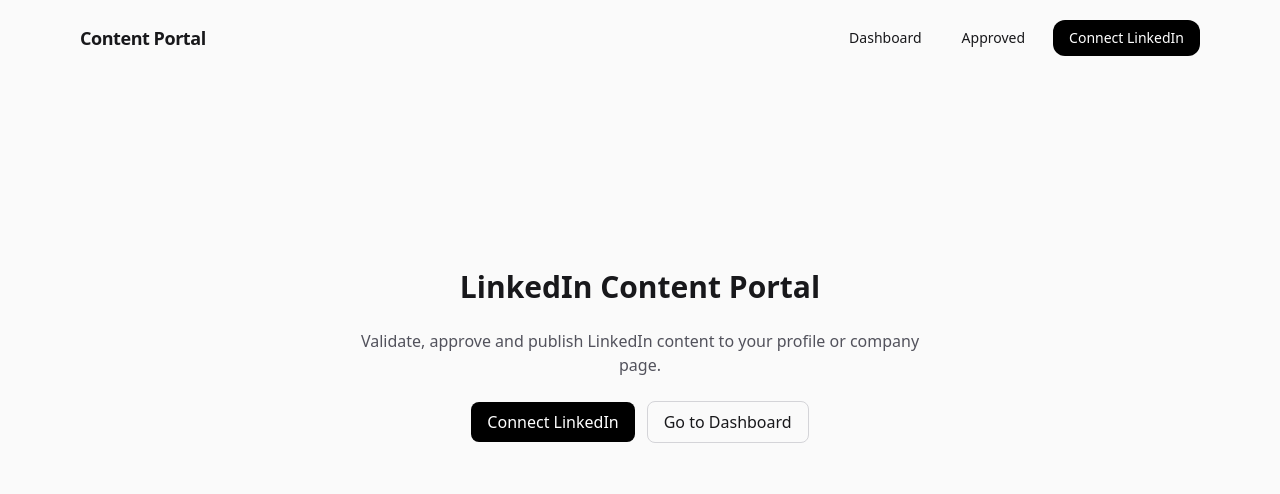
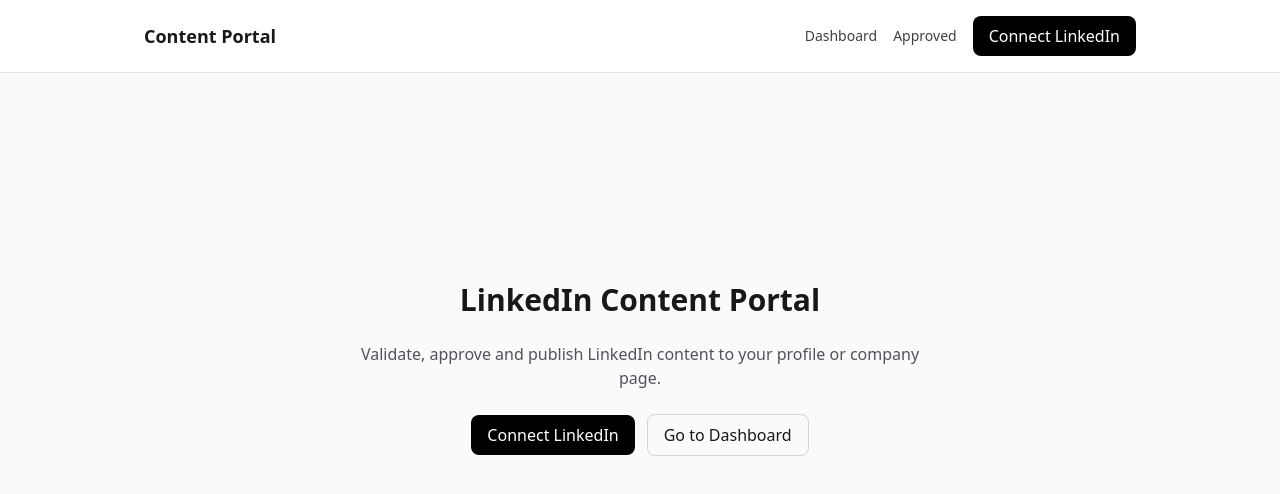
Before and after one commit to camilleyeyou/Content-Validation-System, a Next.js app in the folder portal/frontend/: page / in a window 1280 px wide. Shown: the top 494 px of the page. Built offline with nearby package versions, Linux system fonts and the light colour scheme; no server answers.

Commit message:
Optimize frontend

```diff
--- a/portal/frontend/app/approved/page.tsx
+++ b/portal/frontend/app/approved/page.tsx
@@ -1,4 +1,3 @@
-// portal/frontend/app/approved/page.tsx
 "use client";
 
 import { useEffect, useState } from "react";
@@ -17,7 +16,6 @@
   const [selected, setSelected] = useState<Record<string, boolean>>({});
   const [loading, setLoading] = useState(false);
   const [err, setErr] = useState<string | null>(null);
-  const [published, setPublished] = useState<string[]>([]);
 
   const load = async () => {
     setErr(null);
@@ -42,12 +40,12 @@
     setLoading(true);
     setErr(null);
     try {
-      const res = await apiPost<{ successful: number; results: any[] }>(
+      const res = await apiPost<{ successful: number }>(
         "/api/approved/publish",
         { ids, target: "AUTO", publish_now: true }
       );
-      setPublished(ids);
-      alert(`Published ${res.successful} posts.`);
+      alert(`Published ${res.successful} post(s).`);
+      setSelected({});
       await load();
     } catch (e: any) {
       setErr(e.message || "Failed to publish");
@@ -71,8 +69,8 @@
   };
 
   return (
-    <div className="mx-auto max-w-4xl p-6">
-      <div className="mb-6 flex items-center justify-between">
+    <div className="space-y-6">
+      <div className="flex items-center justify-between">
         <h2 className="text-xl font-semibold">Approved queue</h2>
         <div className="flex items-center gap-2">
           <button
@@ -92,21 +90,16 @@
         </div>
       </div>
 
-      {err && <div className="mb-4 rounded-lg border border-red-300 bg-red-50 p-3 text-sm text-red-800">{err}</div>}
+      {err && <div className="rounded-lg border border-red-300 bg-red-50 p-3 text-sm text-red-800">{err}</div>}
 
-      <div className="grid gap-4">
+      <div className="rounded-xl border border-zinc-200 bg-white">
+        <div className="border-b border-zinc-200 p-4 text-sm font-medium">Ready to publish</div>
         {rows.length === 0 ? (
-          <div className="rounded-xl border border-zinc-200 bg-white p-6 text-zinc-600">
-            Nothing here yet. Run a batch from the Dashboard.
-          </div>
+          <div className="p-6 text-zinc-600">Nothing here yet. Run a batch from the Dashboard.</div>
         ) : (
-          rows.map((r) => (
-            <label
-              key={r.id}
-              className={`block rounded-xl border p-4 ${
-                selected[r.id] ? "border-black bg-zinc-50" : "border-zinc-200 bg-white"
-              }`}
-            >
+          <div className="divide-y divide-zinc-200">
+            {rows.map((r) => (
+              <div key={r.id} className="p-4">
                 <div className="mb-2 flex items-center justify-between">
                   <div className="text-sm text-zinc-500">{r.status}</div>
                   <input
@@ -118,7 +111,8 @@
                   />
                 </div>
 
-              <div className="whitespace-pre-wrap">{r.content}</div>
+                {/* FULL content — no clamping or truncation */}
+                <pre className="whitespace-pre-wrap break-words text-sm">{r.content}</pre>
 
                 {r.hashtags?.length > 0 && (
                   <div className="mt-2 flex flex-wrap gap-2">
@@ -135,14 +129,9 @@
                     {r.error_message}
                   </div>
                 )}
-
-              {published.includes(r.id) && (
-                <div className="mt-2 rounded-md border border-emerald-300 bg-emerald-50 p-2 text-xs text-emerald-900">
-                  Published
               </div>
-              )}
-            </label>
-          ))
+            ))}
+          </div>
         )}
       </div>
     </div>
--- a/portal/frontend/app/dashboard/page.tsx
+++ b/portal/frontend/app/dashboard/page.tsx
@@ -1,10 +1,10 @@
-// portal/frontend/app/dashboard/page.tsx
 "use client";
 
 import { useEffect, useState } from "react";
 import { apiGet, apiPost } from "@/lib/api";
 
 type Me = { sub: string; name: string; email?: string | null; org_preferred?: string | null };
+type Org = { id: string; urn: string };
 type Post = {
   id: string;
   lifecycle: "PUBLISHED" | "DRAFT";
@@ -15,6 +15,7 @@
 
 export default function DashboardPage() {
   const [me, setMe] = useState<Me | null>(null);
+  const [orgs, setOrgs] = useState<Org[]>([]);
   const [posts, setPosts] = useState<Post[]>([]);
   const [loading, setLoading] = useState(false);
   const [err, setErr] = useState<string | null>(null);
@@ -22,11 +23,24 @@
   useEffect(() => {
     (async () => {
       try {
-        const [m, p] = await Promise.all([apiGet<Me>("/api/me"), apiGet<Post[]>("/api/posts")]);
+        const m = await apiGet<Me>("/api/me");
         setMe(m);
+      } catch (e: any) {
+        setErr(e.message || "Failed to load /api/me");
+      }
+
+      try {
+        const o = await apiGet<{ orgs: Org[] }>("/api/orgs");
+        setOrgs(o.orgs || []);
+      } catch {
+        // Some users won’t have org scopes; ignore here.
+      }
+
+      try {
+        const p = await apiGet<Post[]>("/api/posts");
         setPosts(p);
       } catch (e: any) {
-        setErr(e.message || "Failed to load");
+        setErr(e.message || "Failed to load /api/posts");
       }
     })();
   }, []);
@@ -45,15 +59,14 @@
   };
 
   return (
-    <div className="mx-auto max-w-4xl p-6">
-      <div className="mb-6 flex items-center justify-between">
+    <div className="space-y-6">
+      <div className="flex items-center justify-between">
         <div>
           <h2 className="text-xl font-semibold">Dashboard</h2>
           <p className="text-sm text-zinc-600">
             {me ? `Signed in as ${me.name}${me.org_preferred ? ` • Org: ${me.org_preferred}` : ""}` : "Not signed in"}
           </p>
         </div>
-
         <button
           onClick={runBatch}
           disabled={loading}
@@ -63,18 +76,34 @@
         </button>
       </div>
 
-      {err && <div className="mb-4 rounded-lg border border-red-300 bg-red-50 p-3 text-sm text-red-800">{err}</div>}
+      {orgs.length > 0 && (
+        <div className="rounded-xl border border-zinc-200 bg-white p-4">
+          <div className="mb-2 text-sm font-medium">Organizations</div>
+          <div className="flex flex-wrap gap-2">
+            {orgs.map((o) => (
+              <span key={o.id} className="rounded-full bg-zinc-100 px-3 py-1 text-xs text-zinc-700">
+                {o.id} <span className="text-zinc-400">({o.urn})</span>
+              </span>
+            ))}
+          </div>
+        </div>
+      )}
 
-      <div className="grid gap-4">
+      {err && <div className="rounded-lg border border-red-300 bg-red-50 p-3 text-sm text-red-800">{err}</div>}
+
+      <div className="rounded-xl border border-zinc-200 bg-white">
+        <div className="border-b border-zinc-200 p-4 text-sm font-medium">Your Posts</div>
+        <div className="divide-y divide-zinc-200">
           {posts.length === 0 ? (
-          <div className="rounded-xl border border-zinc-200 bg-white p-6 text-zinc-600">
-            No posts yet. Try running a batch or publish from the Approved queue.
-          </div>
+            <div className="p-6 text-zinc-600">No posts yet. Try running a batch or publish from the Approved queue.</div>
           ) : (
             posts.map((p) => (
-            <div key={p.id} className="rounded-xl border border-zinc-200 bg-white p-4">
-              <div className="mb-2 text-sm text-zinc-500">{p.lifecycle}</div>
-              <div className="whitespace-pre-wrap">{p.commentary}</div>
+              <div key={p.id} className="p-4">
+                <div className="mb-1 flex items-center justify-between text-sm text-zinc-500">
+                  <span>{p.lifecycle}</span>
+                  {p.li_post_id && <span className="text-zinc-400">LinkedIn ID: {p.li_post_id}</span>}
+                </div>
+                <div className="whitespace-pre-wrap break-words">{p.commentary}</div>
                 {p.hashtags?.length > 0 && (
                   <div className="mt-2 flex flex-wrap gap-2">
                     {p.hashtags.map((h) => (
@@ -89,5 +118,6 @@
           )}
         </div>
       </div>
+    </div>
   );
 }
--- a/portal/frontend/app/layout.tsx
+++ b/portal/frontend/app/layout.tsx
@@ -1,6 +1,6 @@
 import "./globals.css";
 import type { Metadata } from "next";
-import Link from "next/link";
+import Header from "@/components/Header";
 
 export const metadata: Metadata = {
   title: "LinkedIn Content Portal",
@@ -9,32 +9,10 @@
 
 export default function RootLayout({ children }: { children: React.ReactNode }) {
   return (
-    <html lang="en" suppressHydrationWarning>
-      <body className="font-sans">
-        <div className="mx-auto max-w-6xl px-4">
-          <header className="flex items-center justify-between py-5">
-            <Link href="/" className="text-lg font-semibold tracking-tight">
-              Content Portal
-            </Link>
-
-            <nav className="flex items-center gap-4 text-sm">
-              <Link href="/dashboard" className="rounded-lg px-3 py-2 hover:bg-neutral-100">
-                Dashboard
-              </Link>
-              <Link href="/approved" className="rounded-lg px-3 py-2 hover:bg-neutral-100">
-                Approved
-              </Link>
-              <a
-                className="rounded-xl bg-black px-4 py-2 text-sm font-medium text-white hover:bg-neutral-800"
-                href={`${process.env.NEXT_PUBLIC_PORTAL_BACKEND_LOGIN ?? "http://localhost:8001/auth/linkedin/login?include_org=true"}`}
-              >
-                Connect LinkedIn
-              </a>
-            </nav>
-          </header>
-
-          {children}
-        </div>
+    <html lang="en">
+      <body style={{ fontFamily: "system-ui, -apple-system, Segoe UI, Roboto, sans-serif" }}>
+        <Header />
+        <div className="mx-auto max-w-5xl p-4">{children}</div>
       </body>
     </html>
   );
--- a/portal/frontend/app/page.tsx
+++ b/portal/frontend/app/page.tsx
@@ -1,4 +1,3 @@
-// portal/frontend/app/page.tsx
 import Link from "next/link";
 import ConnectButton from "@/components/ConnectButton";
 
--- a/portal/frontend/components/ConnectButton.tsx
+++ b/portal/frontend/components/ConnectButton.tsx
@@ -1,9 +1,9 @@
-// portal/frontend/app/components/ConnectButton.tsx
 "use client";
 
 import { API_BASE } from "@/lib/config";
 
 export default function ConnectButton() {
+  // Same URL builder everywhere (Home + Header)
   const href = `${API_BASE}/auth/linkedin/login?include_org=true`;
 
   return (
--- /dev/null
+++ b/portal/frontend/components/Header.tsx
@@ -0,0 +1,27 @@
+"use client";
+
+import Link from "next/link";
+import ConnectButton from "@/components/ConnectButton";
+
+export default function Header() {
+  return (
+    <header className="border-b border-zinc-200 bg-white">
+      <div className="mx-auto flex max-w-5xl items-center justify-between gap-4 p-4">
+        <Link href="/" className="text-lg font-semibold">
+          Content Portal
+        </Link>
+
+        <nav className="flex items-center gap-4">
+          <Link href="/dashboard" className="text-sm text-zinc-700 hover:text-black">
+            Dashboard
+          </Link>
+          <Link href="/approved" className="text-sm text-zinc-700 hover:text-black">
+            Approved
+          </Link>
+          {/* Top-right connect uses the same working component */}
+          <ConnectButton />
+        </nav>
+      </div>
+    </header>
+  );
+}
--- a/portal/frontend/lib/api.ts
+++ b/portal/frontend/lib/api.ts
@@ -1,4 +1,3 @@
-// portal/frontend/app/lib/api.ts
 "use client";
 
 import { API_BASE } from "./config";
--- a/portal/frontend/lib/config.ts
+++ b/portal/frontend/lib/config.ts
@@ -1,10 +1,9 @@
-// portal/frontend/app/lib/config.ts
 // One source of truth for the backend base URL.
-// No localhost fallback on purpose — fail fast if misconfigured.
+// No localhost fallback — fail fast if misconfigured.
 export const API_BASE: string = process.env.NEXT_PUBLIC_API_BASE as string;
 
 if (!API_BASE) {
   throw new Error(
-    "NEXT_PUBLIC_API_BASE is not set. Add it in Vercel → Project Settings → Environment Variables."
+    "NEXT_PUBLIC_API_BASE is not set. Add it in your hosting env (e.g. Vercel → Project Settings → Environment Variables)."
   );
 }
```
Lines whose indentation alone changed are shown as unchanged.
